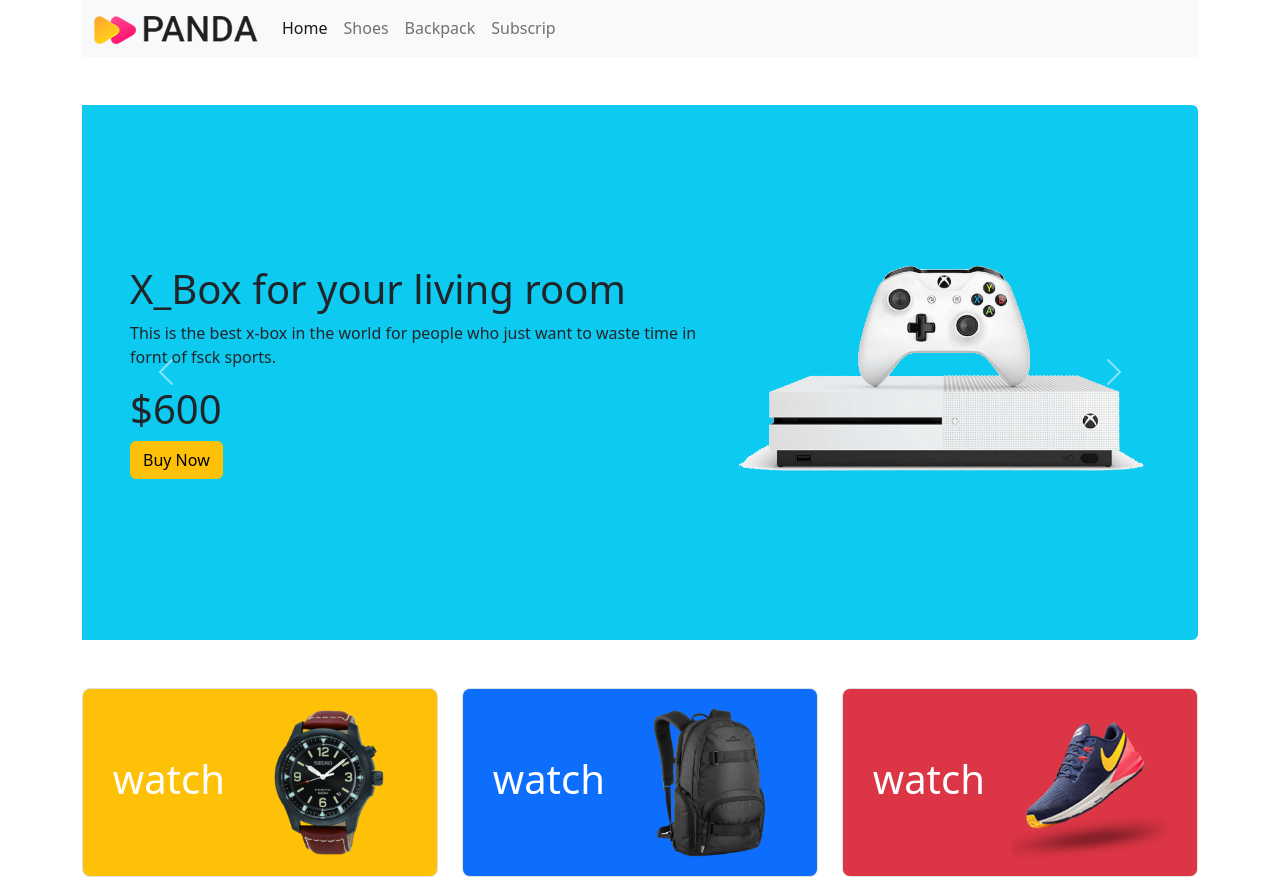
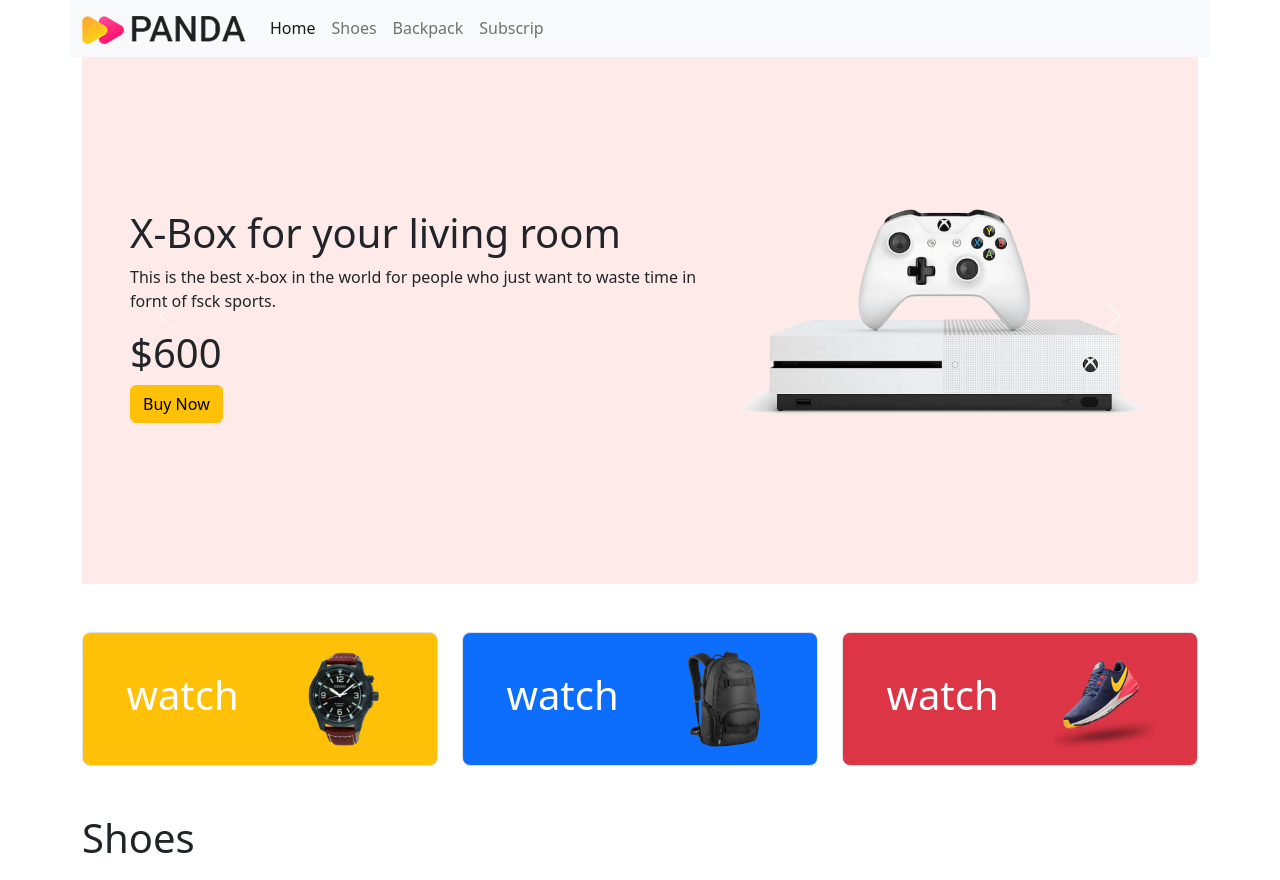
Before and after one commit to TarekSolaiman/practice-panda-web, a plain HTML site: page index.html in a window 1280 px wide. Shown: the top 880 px of the page. Drawn offline with nearby package versions, Linux system fonts and the light colour scheme.

Commit message:
style add

```diff
--- a/css/style.css
+++ b/css/style.css
@@ -0,0 +1,7 @@
+.slider-color {
+    background-color: rgb(254 234 233);
+}
+
+.categories img {
+    width: 100px;
+}
--- a/index.html
+++ b/index.html
@@ -12,8 +12,8 @@
 </head>
 
 <body>
-    <header class="container">
-        <nav class="navbar navbar-expand-lg bg-light">
+    <header>
+        <nav class="container navbar navbar-expand-lg fixed-top bg-light">
             <div class="container-fluid">
                 <a class="navbar-brand" href="#"><img src="images/logo.png" alt=""></a>
                 <button class="navbar-toggler" type="button" data-bs-toggle="collapse"
@@ -42,10 +42,10 @@
         </nav>
 
         <!-- slider start -->
-        <section class="mt-5">
-            <div id="carouselExampleControls" class="carousel slide" data-bs-ride="carousel">
+        <section class="container mt-5">
+            <div id="carouselExampleControls" class="carousel slide " data-bs-ride="carousel">
                 <div class="carousel-inner">
-                    <div class="carousel-item active bg-info rounded-3 p-5">
+                    <div class="carousel-item active slider-color rounded-3 p-5 ">
                         <div class="row ">
                             <div class="col-lg-7 d-flex align-items-center">
                                 <div>
@@ -62,11 +62,11 @@
                             </div>
                         </div>
                     </div>
-                    <div class="carousel-item active bg-info rounded p-5">
+                    <div class="carousel-item active slider-color rounded p-5">
                         <div class="row ">
                             <div class="col-lg-7 d-flex align-items-center">
                                 <div>
-                                    <h1>X_Box for your living room</h1>
+                                    <h1>X-Box for your living room</h1>
                                     <p>This is the best x-box in the world for people who just want to waste time in
                                         fornt
                                         of fsck sports.</p>
@@ -79,11 +79,11 @@
                             </div>
                         </div>
                     </div>
-                    <div class="carousel-item active bg-info rounded p-5">
+                    <div class="carousel-item active slider-color rounded p-5">
                         <div class="row ">
                             <div class="col-lg-7 d-flex align-items-center">
                                 <div>
-                                    <h1>X_Box for your living room</h1>
+                                    <h1>X-Box for your living room</h1>
                                     <p>This is the best x-box in the world for people who just want to waste time in
                                         fornt
                                         of fsck sports.</p>
@@ -117,7 +117,7 @@
         <!-- categories start -->
         <section>
             <div class="container text-center my-5">
-                <div class="row g-4">
+                <div class="row g-4 categories">
                     <div class="col-lg-4 col-md-6 col-sm-12 ">
                         <div class="p-3 border bg-warning rounded-3 d-flex align-items-center justify-content-around">
                             <h1 class="text-white">watch</h1>
@@ -270,10 +270,10 @@
 
         <!-- Subscrip section start -->
         <section id="subscrip"
-            class="container d-flex aling-items-center justify-content-center bg-warning rounded-3 p-5 mt-5">
+            class="container d-flex aling-items-center justify-content-center slider-color rounded-3 p-5 mt-5">
             <div>
-                <h2 class="text-white">Lorem ipsum dolor sit.</h2>
-                <p class="text-light">Lorem ipsum dolor sit amet, consectetur adipisicing elit.</p>
+                <h2 class="text-dark">Lorem ipsum dolor sit.</h2>
+                <p class="text-dark">Lorem ipsum dolor sit amet, consectetur adipisicing elit.</p>
                 <form>
                     <div class="mb-3">
                         <input type="email" class="form-control" id="exampleInputEmail1" aria-describedby="emailHelp">
```
